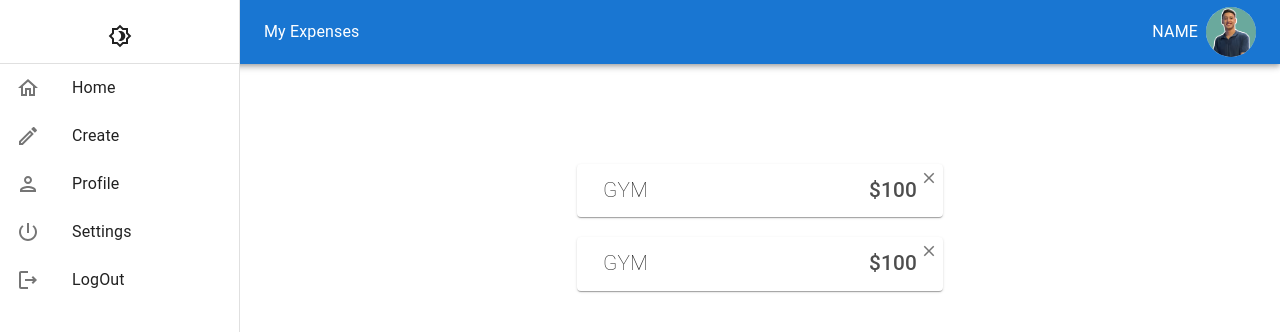
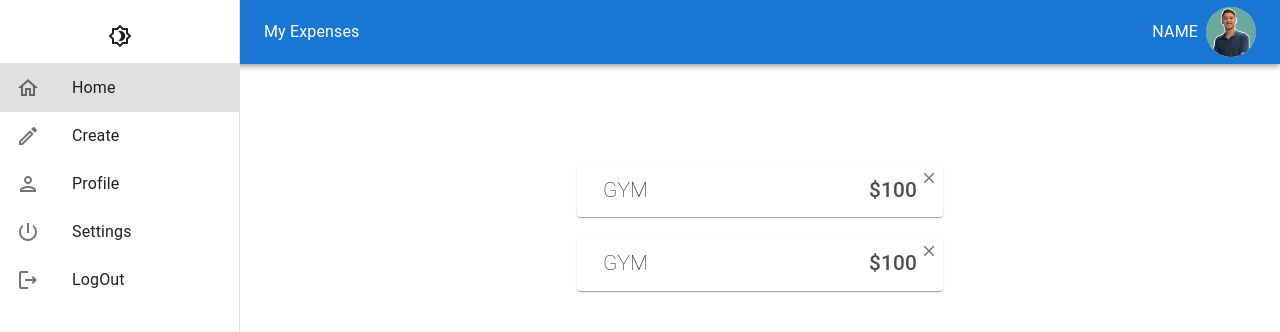
Before and after one commit to Abd0000/mui-toturial, a React (Create React App) app: page / in a window 1280 px wide. Shown: the top 332 px of the page. Built offline with nearby package versions, Linux system fonts and the light colour scheme.

Commit message:
using useLocation to get the page we are in and change its back ground color

```diff
--- a/src/components/ListItems.jsx
+++ b/src/components/ListItems.jsx
@@ -12,7 +12,7 @@ import {
   PersonOutlined,
   PowerSettingsNewOutlined,
 } from "@mui/icons-material";
-import { useNavigate } from "react-router-dom";
+import { useLocation, useNavigate } from "react-router-dom";
 import { Brightness4Outlined, Brightness7Outlined } from "@mui/icons-material";
 import { Divider, IconButton, useTheme } from "@mui/material";
 
@@ -23,6 +23,9 @@ const ListItems = ({ setMyMode }) => {
   //to navigate to the different pages without reloading the page
   const navigate = useNavigate();
 
+  //to get the current location of the page
+  const currentLocation = useLocation();
+
   return (
     <List>
       <ListItem
@@ -31,7 +34,6 @@ const ListItems = ({ setMyMode }) => {
       >
         <IconButton
           sx={{ height: "55px", width: "55px" }}
-
           onClick={() => {
             //to change the theme status and store it in the local storage
             localStorage.setItem(
@@ -44,7 +46,6 @@ const ListItems = ({ setMyMode }) => {
           }}
           color="inherit"
         >
-
           {myMode.palette.mode === "dark" ? (
             <Brightness7Outlined sx={{ color: "orange" }} />
           ) : (
@@ -54,7 +55,13 @@ const ListItems = ({ setMyMode }) => {
       </ListItem>
       <Divider />
 
-      <ListItem disablePadding>
+      <ListItem
+        disablePadding
+        sx={{
+          backgroundColor:
+            currentLocation.pathname === "/" ? "grey.main" : null,//to change the background color of the current page
+        }}
+      >
         <ListItemButton
           onClick={() => {
             navigate("/");
@@ -67,7 +74,13 @@ const ListItems = ({ setMyMode }) => {
         </ListItemButton>
       </ListItem>
 
-      <ListItem disablePadding>
+      <ListItem
+        disablePadding
+        sx={{
+          backgroundColor:
+            currentLocation.pathname === "/create" ? "grey.main" : null,
+        }}
+      >
         <ListItemButton
           onClick={() => {
             navigate("/create");
@@ -80,7 +93,13 @@ const ListItems = ({ setMyMode }) => {
         </ListItemButton>
       </ListItem>
 
-      <ListItem disablePadding>
+      <ListItem
+        disablePadding
+        sx={{
+          backgroundColor:
+            currentLocation.pathname === "/profile" ? "grey.main" : null,
+        }}
+      >
         <ListItemButton
           onClick={() => {
             navigate("/profile");
@@ -93,7 +112,13 @@ const ListItems = ({ setMyMode }) => {
         </ListItemButton>
       </ListItem>
 
-      <ListItem disablePadding>
+      <ListItem
+        disablePadding
+        sx={{
+          backgroundColor:
+            currentLocation.pathname === "/settings" ? "grey.main" : null,
+        }}
+      >
         <ListItemButton
           onClick={() => {
             navigate("/settings");
@@ -106,7 +131,13 @@ const ListItems = ({ setMyMode }) => {
         </ListItemButton>
       </ListItem>
 
-      <ListItem disablePadding>
+      <ListItem
+        disablePadding
+        sx={{
+          backgroundColor:
+            currentLocation.pathname === "/logout" ? "grey.main" : null,
+        }}
+      >
         <ListItemButton
           onClick={() => {
             navigate("/logout");
--- a/src/pages/Root.jsx
+++ b/src/pages/Root.jsx
@@ -4,7 +4,7 @@ import Navbar from "components/Navbar";
 import Sidebar from "components/Sidebar";
 import { Box, CssBaseline } from "@mui/material";
 import { ThemeProvider, createTheme } from "@mui/material/styles";
-import { orange } from "@mui/material/colors";
+import { grey, orange } from "@mui/material/colors";
 const drawerWidth = 240;
 
 //variable to get store the theme status and adding a new color to the theme (ochre)
@@ -29,6 +29,10 @@ const Root = () => {
               light: "#87CEFA"
               ,
               dark: "#00BFFF"
+            },
+           grey:{
+              main: grey[300]
+
             }
 
           }
@@ -38,6 +42,9 @@ const Root = () => {
               main:orange[500],
               light: orange[300],
               dark: orange[700]
+            },
+            grey:{
+              main: grey[800]
             }
           }),
     },
```
